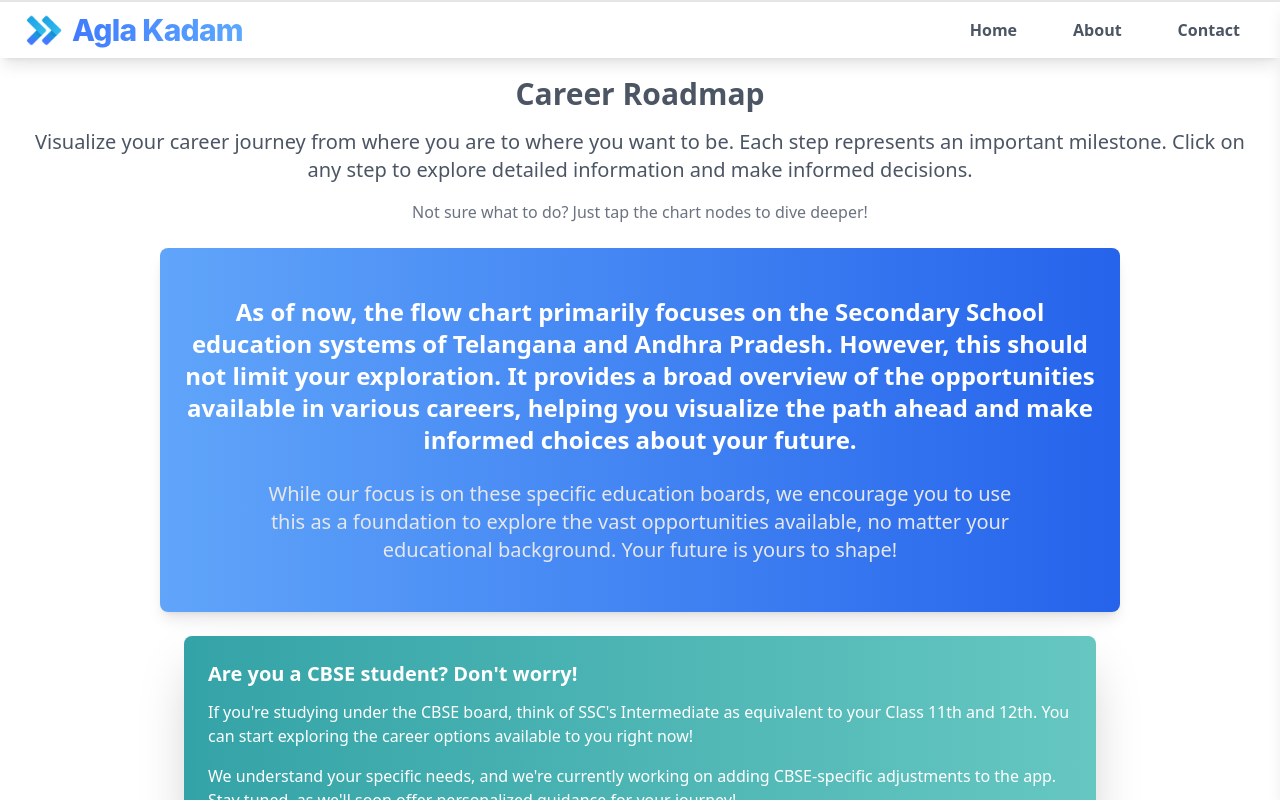
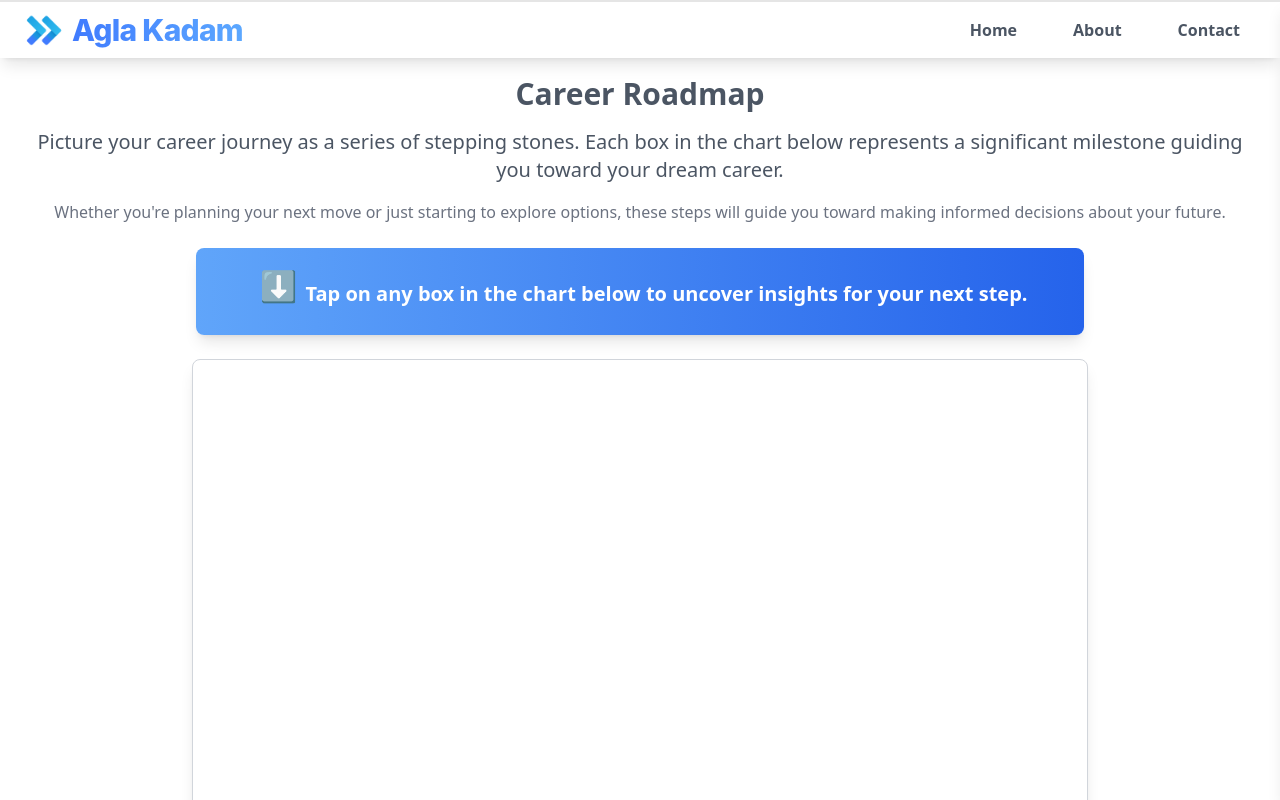
Before and after one commit to coding-yoddha/career-guide-app, a Next.js app: page /career-options/flow-chart in a window 1280 px wide. Shown: the top 800 px of the page. Built offline with nearby package versions, Linux system fonts and the light colour scheme.

Commit message:
UI text changes

```diff
--- a/src/app/page.tsx
+++ b/src/app/page.tsx
@@ -103,19 +103,21 @@ const Home: React.FC = async () => {
             <DataCard careerOption={careerOption} key={careerOption._id} />
           ))}
         </div>
-        <div className='mt-4 mb-2 mx-auto w-[90%] bg-yellow-200 p-6 rounded-lg shadow-lg'>
-          <h3 className='text-lg font-semibold text-orange-900 mb-4 text-center'>
+        <div className="mt-4 mb-2 mx-auto w-[90%] bg-gradient-to-r from-[#6a4c93] to-[#9b69e9] p-6 rounded-lg shadow-lg">
+          <h3 className="text-lg font-semibold text-white mb-4 text-center">
             We’re Always Improving!
           </h3>
-          <p className='text-orange-800 text-center mb-4'>
+          <p className="text-white text-center mb-4">
             If you believe there's an additional field we could include or if
             there's a career path you'd like to see that isn't currently listed,
             please feel free to reach out. We value your input and will make
             every effort to incorporate it as quickly as possible.
           </p>
-          <div className='text-center'>
-            <a href='/contact'
-              className='px-4 py-2 bg-orange-500 text-white font-semibold rounded-lg shadow-md hover:bg-white hover:!text-black transition duration-200 cursor-pointer'>
+          <div className="text-center">
+            <a
+              href="/contact"
+              className="px-4 py-2 font-semibold rounded-lg shadow-md bg-white text-black transition duration-300 transform hover:scale-105  hover:shadow-lg cursor-pointer"
+            >
               Drop your thoughts ❤️
             </a>
           </div>
--- a/src/components/FlowChart/index.tsx
+++ b/src/components/FlowChart/index.tsx
@@ -52,47 +52,28 @@ const Flow: React.FC<CareerOption> = ({ careerOption }) => {
       </h1>
       <div className="px-4 sm:px-6 text-center">
         <p className="text-lg sm:text-xl text-gray-600 mb-4">
-          Visualize your career journey from where you are to where you want to
-          be. Each step represents an important milestone. Click on any step to
-          explore detailed information and make informed decisions.
-        </p>
-        <p className="text-md text-gray-500">
-          Not sure what to do? Just tap the chart nodes to dive deeper!
-        </p>
-      </div>
-
-      <div className="bg-gradient-to-r from-blue-400 to-blue-600 py-12 px-4 sm:px-6 mt-6 mb-6 text-center rounded-lg shadow-lg mx-auto w-[92%] sm:w-[75%]">
-        <p className="text-xl sm:text-2xl font-semibold text-white leading-relaxed mb-6">
-          As of now, the flow chart primarily focuses on the Secondary School
-          education systems of Telangana and Andhra Pradesh. However, this
-          should not limit your exploration. It provides a broad overview of the
-          opportunities available in various careers, helping you visualize the
-          path ahead and make informed choices about your future.
+          Picture your career journey as a series of stepping stones. Each box
+          in the chart below represents a significant milestone guiding you
+          toward your dream career.
         </p>
 
-        <p className="text-lg sm:text-xl text-gray-200 leading-relaxed max-w-3xl mx-auto">
-          While our focus is on these specific education boards, we encourage
-          you to use this as a foundation to explore the vast opportunities
-          available, no matter your educational background. Your future is yours
-          to shape!
-        </p>
-      </div>
-
-      <div className="px-4 sm:px-6 mt-6 mb-6 mx-auto w-[92%] sm:w-[75%]">
-        <div className="bg-gradient-to-r from-[#34a3a7] to-[#66c7c1] p-6 rounded-lg shadow-2xl">
-          <span className="block text-xl text-white font-semibold mb-3">
-            <strong>Are you a CBSE student? Don't worry!</strong>
-          </span>
-          <p className="text-white">
-            If you're studying under the CBSE board, think of SSC's Intermediate
-            as equivalent to your Class 11th and 12th. You can start exploring
-            the career options available to you right now!
+        <div className="px-4 sm:px-6 text-center">
+          <p className="mt-4 text-md text-gray-500">
+            Whether you're planning your next move or just starting to explore
+            options, these steps will guide you toward making informed decisions
+            about your future.
           </p>
-          <p className="mt-4 text-white">
-            We understand your specific needs, and we're currently working on
-            adding CBSE-specific adjustments to the app. Stay tuned, as we'll
-            soon offer personalized guidance for your journey!
-          </p>
+          <div className="bg-gradient-to-r from-blue-400 to-blue-600 text-white py-6 px-6 mt-6 mb-6 rounded-lg shadow-lg mx-auto w-full sm:w-[75%]">
+            <div className="text-center">
+              <p className="text-xl font-semibold leading-relaxed">
+                <span className="inline-block animate-bounce text-blue-600 text-3xl mx-2">
+                  ⬇️
+                </span>
+                Tap on any box in the chart below to uncover insights for your
+                next step.
+              </p>
+            </div>
+          </div>
         </div>
       </div>
 
@@ -123,11 +104,12 @@ const Flow: React.FC<CareerOption> = ({ careerOption }) => {
           </div>
         </div>
       </div>
+
       <div className="px-4 sm:px-6 mt-4 mb-4">
         <span className="block font-semibold text-gray-600 bg-gray-100 border-l-4 border-yellow-400 p-4 rounded-md">
           Since you're looking for career options after 10th and pursue your
           dream profession, some steps in your journey (like
-          <span className="font-extrabold">{` X - State/SSC`}</span>,
+          <span className="font-extrabold">{` X Grade`}</span>,
           <span className="font-extrabold">{careerOption}</span>) are starting
           and ending points that don't need clicking. The chart focuses on
           helping you explore the paths that lead to your dream career.
```
